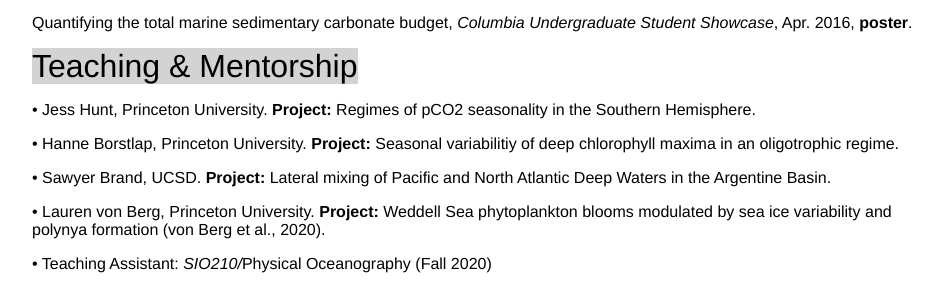
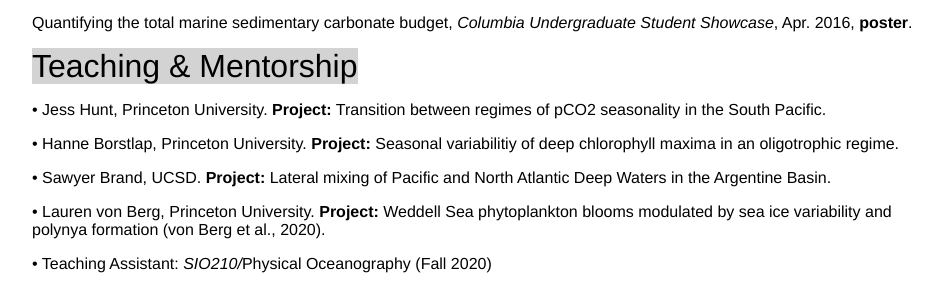
Before and after one commit to cprend/cprend.github.io, a Jekyll site: the page cv/index.html, which Jekyll copies as it is, in a window 1280 px wide. Shown: the part 1456-1745 px from the top of the page, without its empty margins (160-1112 px from the left). Built offline with Jekyll 4.4.1, drawn with Linux system fonts in a browser that asks for light colours.

Commit message:
Update index.html

```diff
--- a/cv/index.html
+++ b/cv/index.html
@@ -58,7 +58,7 @@
 			<em>AGU Fall Meeting</em>, Dec. 2016, <b>poster</b>.</p>
 		<p>Quantifying the total marine sedimentary carbonate budget, <em>Columbia Undergraduate Student Showcase</em>, Apr. 2016, <b>poster</b>.</p>
 		<p1>Teaching & Mentorship</p1>
-		<p>• Jess Hunt, Princeton University. <b>Project:</b> Regimes of pCO2 seasonality in the Southern Hemisphere.</p>
+		<p>• Jess Hunt, Princeton University. <b>Project:</b> Transition between regimes of pCO2 seasonality in the South Pacific.</p>
 		<p>• Hanne Borstlap, Princeton University. <b>Project:</b> Seasonal variabilitiy of deep chlorophyll maxima in an oligotrophic regime.</p>
 		<p>• Sawyer Brand, UCSD. <b>Project:</b> Lateral mixing of Pacific and North Atlantic Deep Waters in the Argentine Basin.</p>
 		<p>• Lauren von Berg, Princeton University. <b>Project:</b> Weddell Sea phytoplankton blooms modulated by sea ice variability and polynya formation (von Berg et al., 2020).</p>
```
